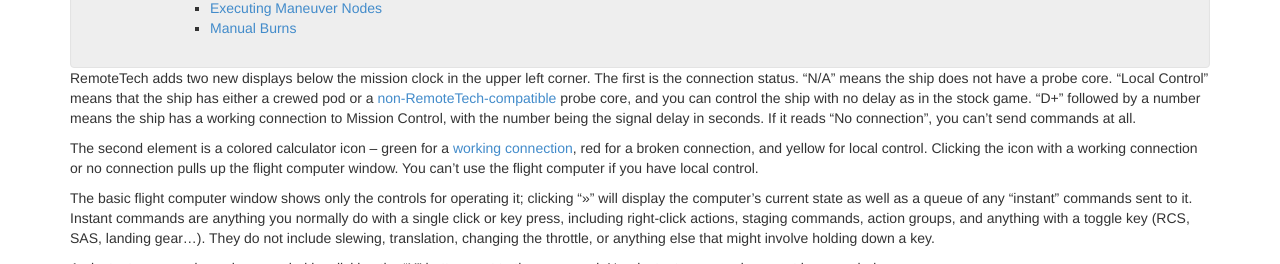
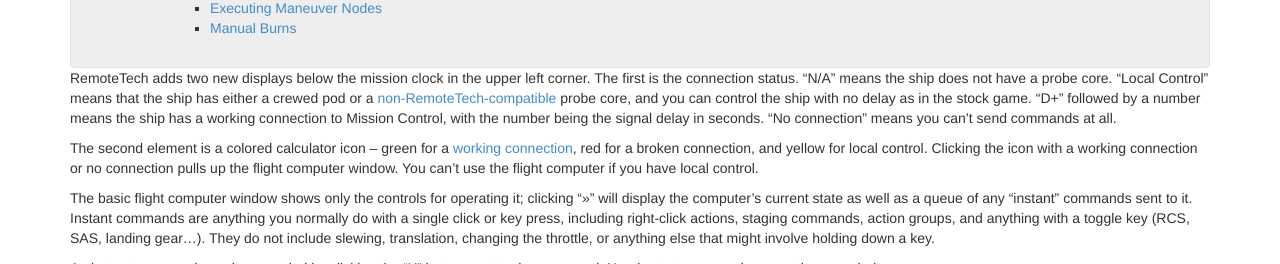
Before and after one commit to RemoteTechnologiesGroup/RemoteTech, a Jekyll site: the page built from guide/comp.md, in a window 1280 px wide and 900 px high, scrolled down 310 px, cut to the strip 170-434 px from the top of the window. Built offline with Jekyll 4.4.1, drawn with Linux system fonts in a browser that asks for light colours; nearby versions of some CDN libraries.

Commit message:
Overlooked wording shift

```diff
--- a/guide/comp.md
+++ b/guide/comp.md
@@ -12,7 +12,7 @@
 
 {% include toc.html %}
 
-RemoteTech adds two new displays below the mission clock in the upper left corner. The first is the connection status. "N/A" means the ship does not have a probe core. "Local Control" means that the ship has either a crewed pod or a [non-RemoteTech-compatible](../../modders/) probe core, and you can control the ship with no delay as in the stock game. "D+" followed by a number means the ship has a working connection to Mission Control, with the number being the signal delay in seconds. If it reads "No connection", you can't send commands at all.
+RemoteTech adds two new displays below the mission clock in the upper left corner. The first is the connection status. "N/A" means the ship does not have a probe core. "Local Control" means that the ship has either a crewed pod or a [non-RemoteTech-compatible](../../modders/) probe core, and you can control the ship with no delay as in the stock game. "D+" followed by a number means the ship has a working connection to Mission Control, with the number being the signal delay in seconds. "No connection" means you can't send commands at all.
 
 The second element is a colored calculator icon -- green for a [working connection](../../#connections), red for a broken connection, and yellow for local control. Clicking the icon with a working connection or no connection pulls up the flight computer window. You can't use the flight computer if you have local control.
 
```
